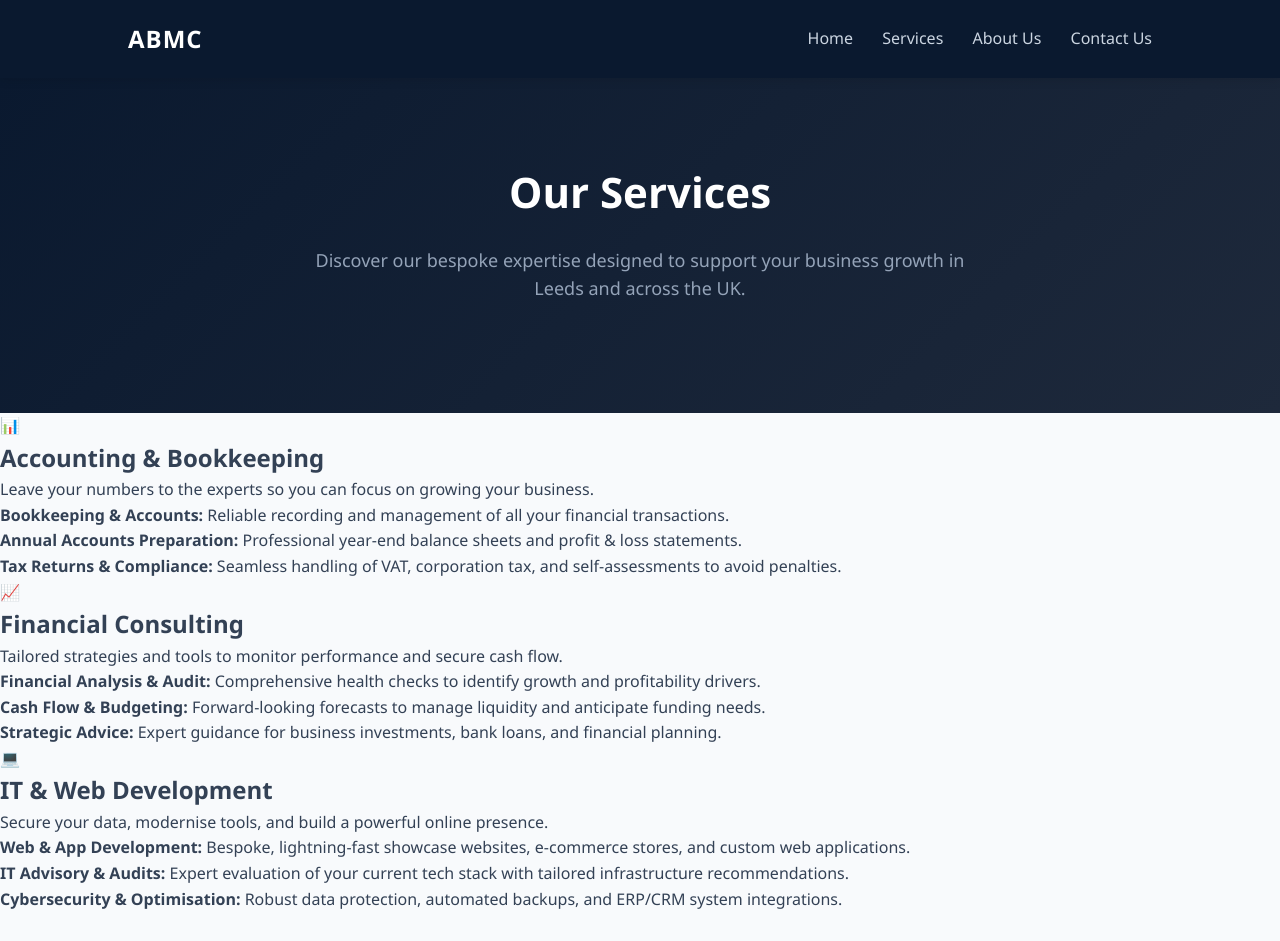
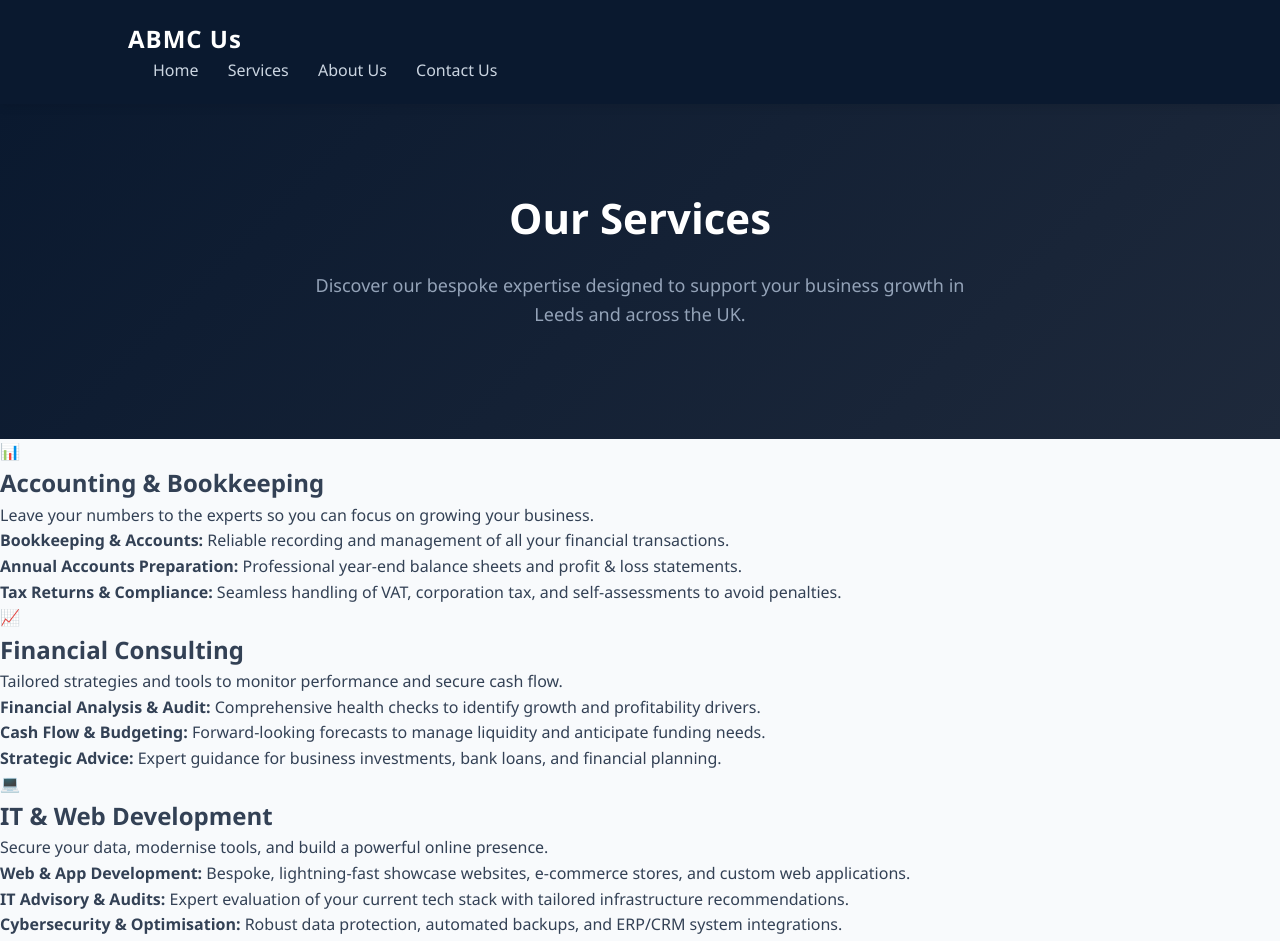
Before and after one commit to Arthur2373/abmc-consulting, a plain HTML site: page services.html in a window 1280 px wide. Shown: the top 941 px of the page. Drawn offline with Linux system fonts and the light colour scheme.

Commit message:
Add files via upload

```diff
--- a/services.html
+++ b/services.html
@@ -9,13 +9,15 @@
 <body>
 
        <header>
-        <div class="logo">ABMC</div>
-        <nav>
+        <div class="nav-container">
+            <div class="logo">ABMC <span>Us</span></div>
+            <nav class="nav-links">
                 <a href="index.html">Home</a>
                 <a href="services.html">Services</a>
                 <a href="apropos.html">About Us</a>
                 <a href="contact.html">Contact Us</a>
             </nav>
+        </div>
     </header>
 
     <main>
```
Also changed, not shown: apropos.html (+4 -2 lines), contact.html (+4 -2 lines). Lines whose indentation alone changed are shown as unchanged.
